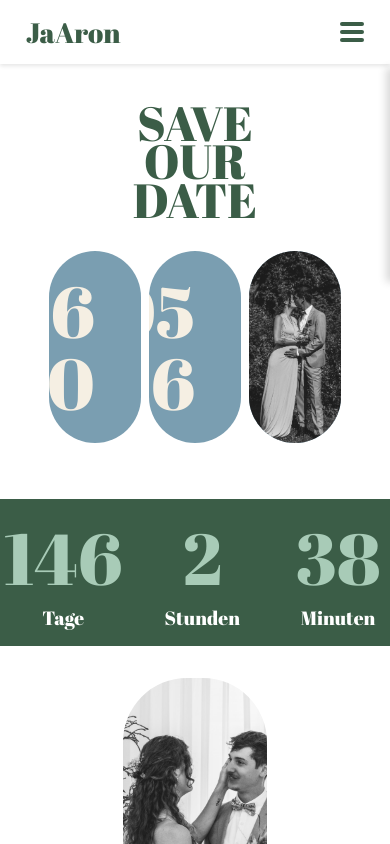
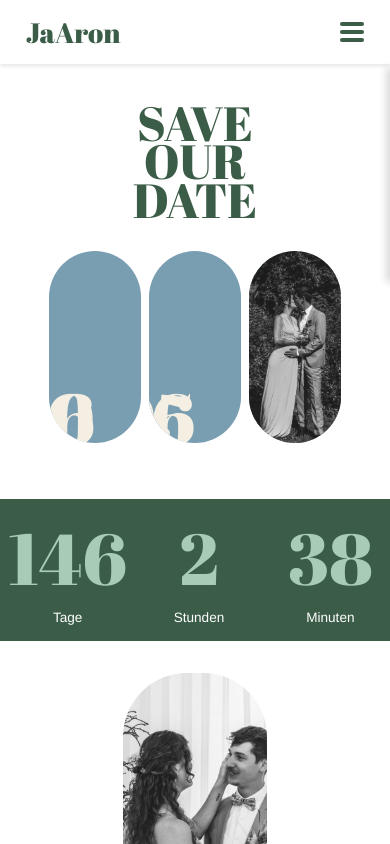
Before and after one commit to aaronbullinger/weddingCake, a Vue app in the folder wedding-jaron/: page /home in a window 390 px wide. Shown: the top 844 px of the page. Built offline with nearby package versions, Linux system fonts and the light colour scheme.

Commit message:
Fix Countdown

```diff
--- a/wedding-jaron/src/components/home/CountdownTimer.vue
+++ b/wedding-jaron/src/components/home/CountdownTimer.vue
@@ -77,19 +77,20 @@ export default {
   background-color: $waldgruen-color;
   width: 100vw;
   margin: 3.75rem calc(-50vw + 50%);
-  padding: 1.25rem 0;
+  padding: 3rem 0;
 
   // Tablet
   @media (max-width: 1024px) {
     gap: 4rem;
     margin: 3rem calc(-50vw + 50%);
+
   }
 
   // Mobile
   @media (max-width: 768px) {
-    gap: 1.5rem;
+    gap: 0.25rem;
     margin: 2rem calc(-50vw + 50%);
-    padding: 1rem 0.5rem;
+    padding: 2rem 1rem;
     flex-wrap: wrap;
     // Grid Layout für Mobile mit 3 Elementen
     display: grid;
@@ -149,27 +150,28 @@ export default {
   }
 
   small {
-    font-size: 2rem;
+    font-family: Helvetica, sans-serif;
+    font-size: 1.5rem;
     color: #FFFFFF;
 
     // Tablet
     @media (max-width: 1024px) {
-      font-size: 1.8rem;
+      font-size: 1.25rem;
     }
 
     // Mobile
     @media (max-width: 768px) {
-      font-size: 1.5rem;
+      font-size: 1rem;
     }
 
     // Small Mobile
     @media (max-width: 480px) {
-      font-size: 1.2rem;
+      font-size: 0.85rem;
     }
 
     // Very Small Mobile
     @media (max-width: 380px) {
-      font-size: 1rem;
+      font-size: 0.85rem;
     }
   }
 }
--- a/wedding-jaron/src/components/home/SaveOurDate.vue
+++ b/wedding-jaron/src/components/home/SaveOurDate.vue
@@ -119,7 +119,7 @@
   flex-direction: column;
   justify-content: center;   // ⭐ wichtig
   align-items: center;
-  gap: 0;              // oder -0.3rem
+  //gap: -3rem;              // oder -0.3rem
   line-height: 1;
   width: 9rem;
   height: 25rem;
@@ -158,14 +158,14 @@
 }
 
 .date-number {
+  position: absolute;
   bottom: 1.25rem;
-  top: 50%;                      // ⭐ optisches Zentrum
-  left: 50%;
-  transform: translateX(-50%);
+  transform: translate(-50%, -50%); // ⭐ echte Zentrierung
+  //transform: translateX(-50%);
   font-size: 7rem;
   font-weight: bold;
   pointer-events: none;
-  line-height: 1;             // ⭐ enger Abstand
+  line-height: 1rem;             // ⭐ enger Abstand
 
   // Tablet
   @media (max-width: 1024px) {
```
